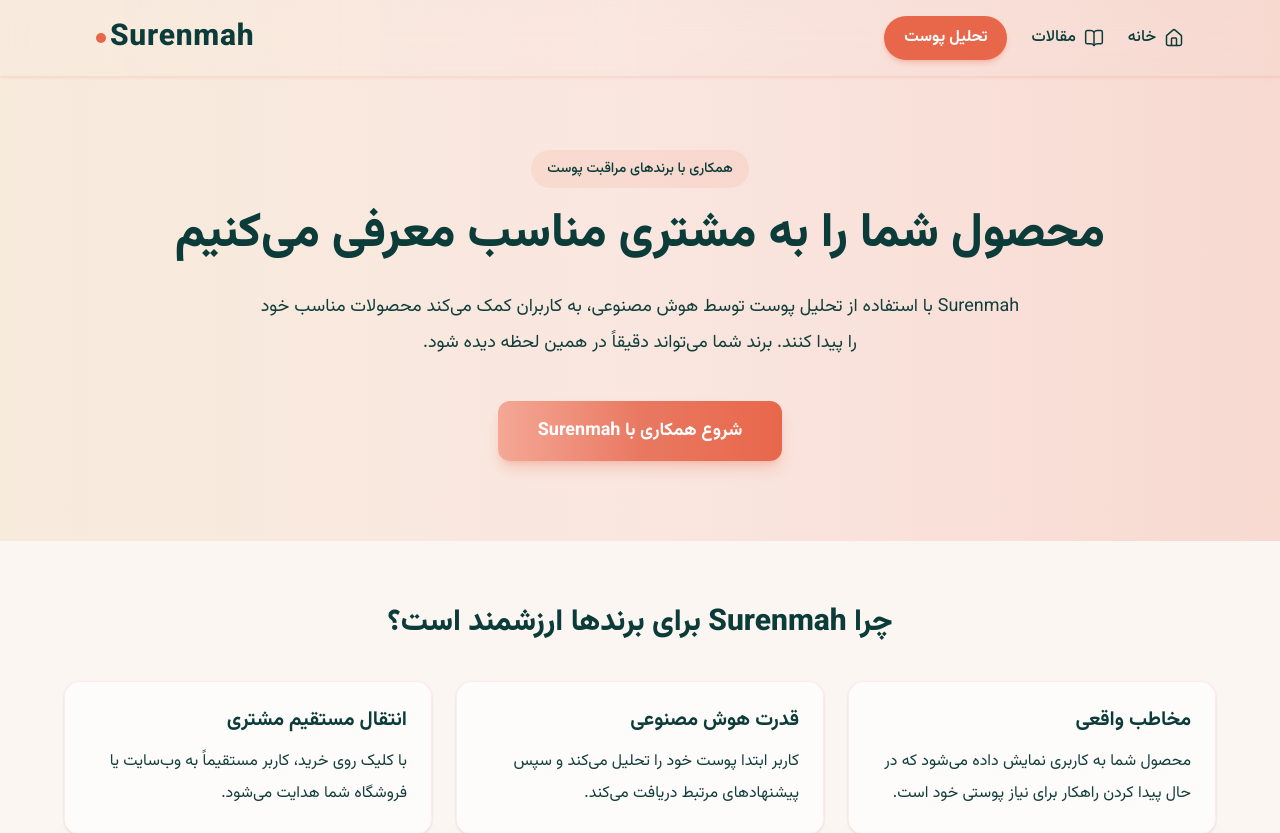
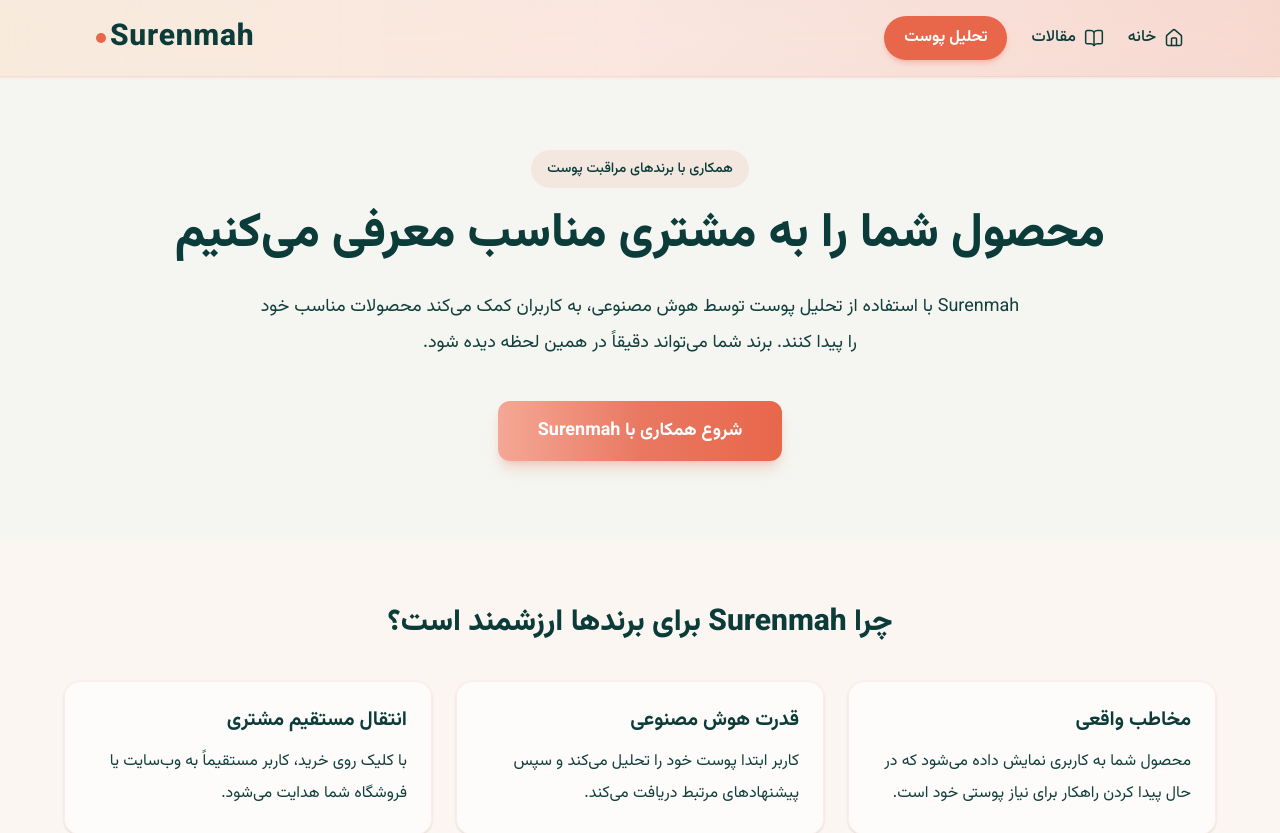
Before and after one commit to ahm100/Skin-Frontend, a Next.js app: page /sponsor in a window 1280 px wide. Shown: the top 833 px of the page. Built offline with nearby package versions, Linux system fonts and the light colour scheme.

Commit message:
change color

```diff
--- a/app/sponsor/page.tsx
+++ b/app/sponsor/page.tsx
@@ -4,14 +4,13 @@
   return (
     <main className="bg-porcelain text-petrol">
 
+
+
       {/* HERO */}
 
 <section
   className="
-          bg-gradient-to-l
-          from-coral/20
-          via-blush/20
-          to-[#F5E6D3]/70
+    bg-[#F5F6F2]
     px-5
     py-20
     text-center
@@ -76,8 +75,8 @@
         text-white
         shadow-lg
         shadow-coral/25
+        hover:-translate-y-0.5
         transition
-              hover:-translate-y-0.5
       "
     >
       شروع همکاری با Surenmah
```
Lines whose indentation alone changed are shown as unchanged.
